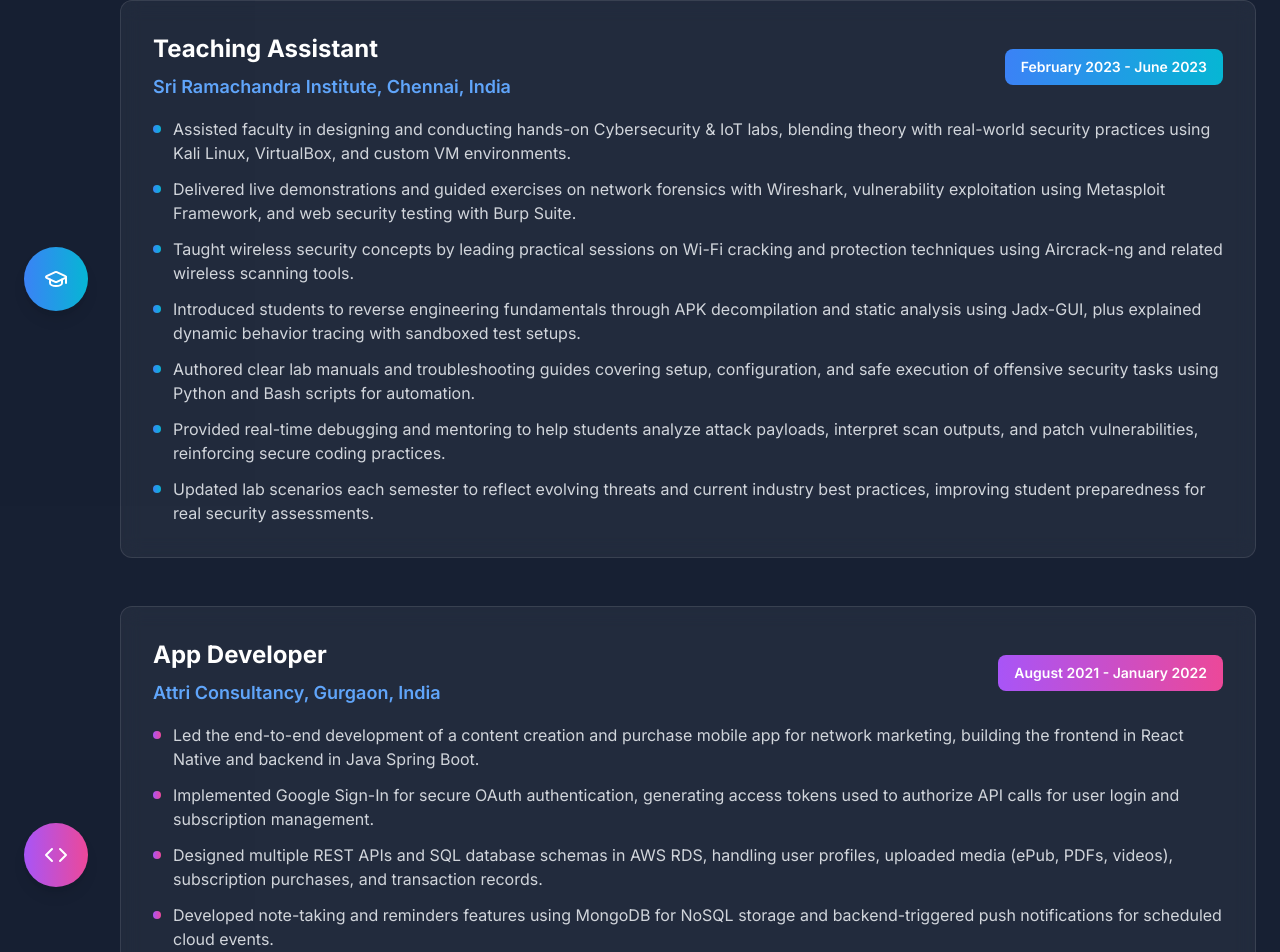
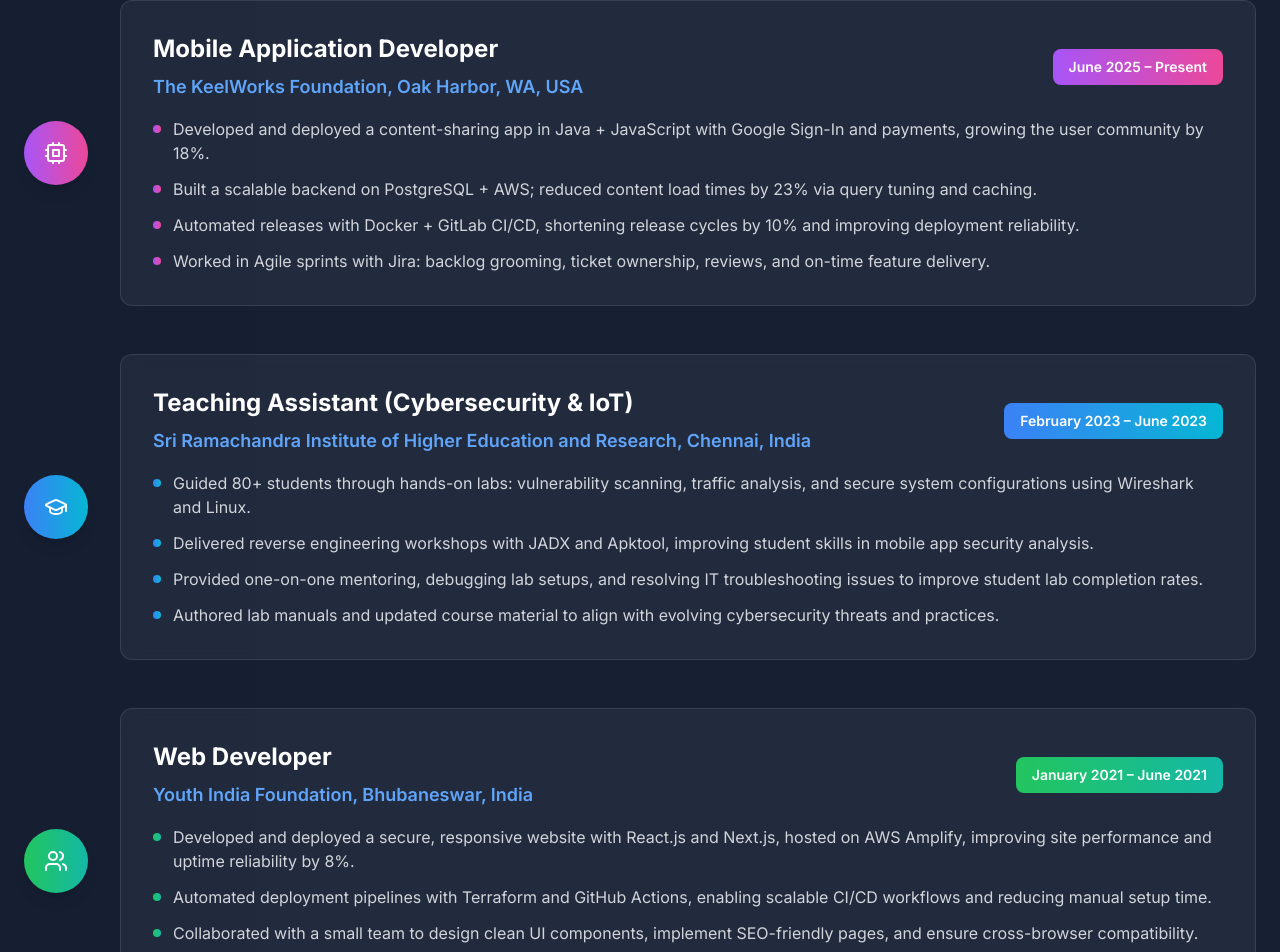
Before and after one commit to sudhagarkv/portfolio, a React (Vite) app: page / in a window 1280 px wide. Shown: the part 3051-4003 px from the top of the page. Built offline with nearby package versions, Linux system fonts and the light colour scheme.

Commit message:
Updated Experience (KeelWorks, TA, YIF) and adjusted Footer, Hero, Navigation components

```diff
--- a/src/components/Experience.tsx
+++ b/src/components/Experience.tsx
@@ -1,55 +1,48 @@
 import React from 'react';
 import { motion } from 'framer-motion';
-import { Briefcase, GraduationCap, Code, Users } from 'lucide-react';
+import { Briefcase, GraduationCap, Users, Cpu } from 'lucide-react';
 
 const Experience: React.FC = () => {
   const experiences = [
     {
-      title: 'Teaching Assistant',
-      company: 'Sri Ramachandra Institute, Chennai, India',
-      period: 'February 2023 - June 2023',
+      title: 'Mobile Application Developer',
+      company: 'The KeelWorks Foundation, Oak Harbor, WA, USA',
+      period: 'June 2025 – Present',
+      icon: <Cpu className="w-6 h-6" />,
+      color: 'from-purple-500 to-pink-500',
+      responsibilities: [
+        'Developed and deployed a content-sharing app in Java + JavaScript with Google Sign-In and payments, growing the user community by 18%.',
+        'Built a scalable backend on PostgreSQL + AWS; reduced content load times by 23% via query tuning and caching.',
+        'Automated releases with Docker + GitLab CI/CD, shortening release cycles by 10% and improving deployment reliability.',
+        'Worked in Agile sprints with Jira: backlog grooming, ticket ownership, reviews, and on-time feature delivery.'
+      ]
+    },
+    {
+      title: 'Teaching Assistant (Cybersecurity & IoT)',
+      company: 'Sri Ramachandra Institute of Higher Education and Research, Chennai, India',
+      period: 'February 2023 – June 2023',
       icon: <GraduationCap className="w-6 h-6" />,
       color: 'from-blue-500 to-cyan-500',
       responsibilities: [
-        'Assisted faculty in designing and conducting hands-on Cybersecurity & IoT labs, blending theory with real-world security practices using Kali Linux, VirtualBox, and custom VM environments.',
-        'Delivered live demonstrations and guided exercises on network forensics with Wireshark, vulnerability exploitation using Metasploit Framework, and web security testing with Burp Suite.',
-        'Taught wireless security concepts by leading practical sessions on Wi-Fi cracking and protection techniques using Aircrack-ng and related wireless scanning tools.',
-        'Introduced students to reverse engineering fundamentals through APK decompilation and static analysis using Jadx-GUI, plus explained dynamic behavior tracing with sandboxed test setups.',
-        'Authored clear lab manuals and troubleshooting guides covering setup, configuration, and safe execution of offensive security tasks using Python and Bash scripts for automation.',
-        'Provided real-time debugging and mentoring to help students analyze attack payloads, interpret scan outputs, and patch vulnerabilities, reinforcing secure coding practices.',
-        'Updated lab scenarios each semester to reflect evolving threats and current industry best practices, improving student preparedness for real security assessments.'
-      ]
-    },
-    {
-      title: 'App Developer',
-      company: 'Attri Consultancy, Gurgaon, India',
-      period: 'August 2021 - January 2022',
-      icon: <Code className="w-6 h-6" />,
-      color: 'from-purple-500 to-pink-500',
-      responsibilities: [
-        'Led the end-to-end development of a content creation and purchase mobile app for network marketing, building the frontend in React Native and backend in Java Spring Boot.',
-        'Implemented Google Sign-In for secure OAuth authentication, generating access tokens used to authorize API calls for user login and subscription management.',
-        'Designed multiple REST APIs and SQL database schemas in AWS RDS, handling user profiles, uploaded media (ePub, PDFs, videos), subscription purchases, and transaction records.',
-        'Developed note-taking and reminders features using MongoDB for NoSQL storage and backend-triggered push notifications for scheduled cloud events.',
-        'Configured secure media storage in AWS S3, delivered via CloudFront CDN with time-bound signed URLs; managed secrets with AWS Secrets Manager and DNS with Route 53.',
-        'Containerized the app using Docker with multi-stage builds, published images to AWS ECR, and automated CI/CD with GitLab pipelines and Ansible SSH to deploy on AWS EC2, using Nginx, Let’s Encrypt SSL, and a load balancer for secure, scalable delivery.'
+        'Guided 80+ students through hands-on labs: vulnerability scanning, traffic analysis, and secure system configurations using Wireshark and Linux.',
+        'Delivered reverse engineering workshops with JADX and Apktool, improving student skills in mobile app security analysis.',
+        'Provided one-on-one mentoring, debugging lab setups, and resolving IT troubleshooting issues to improve student lab completion rates.',
+        'Authored lab manuals and updated course material to align with evolving cybersecurity threats and practices.'
       ]
     },
     {
       title: 'Web Developer',
       company: 'Youth India Foundation, Bhubaneswar, India',
-      period: 'January 2021 - June 2021',
+      period: 'January 2021 – June 2021',
       icon: <Users className="w-6 h-6" />,
       color: 'from-green-500 to-teal-500',
       responsibilities: [
-        'Built and deployed a static NGO website to raise awareness about events and services, using React.js, Next.js, and React MUI for responsive, modern UI components.',
-        'Configured Webpack and Babel with custom plugin loaders to handle SVG, PNG, and JPEG formats efficiently for rendering gallery and media assets.',
-        'Deployed development builds via Vercel for rapid preview, then migrated the production site to AWS Amplify for scalable hosting with built-in CI/CD.',
-        'Integrated AWS WAF (Web Application Firewall) to protect the live site from DDoS attacks and malicious requests, enhancing trust and uptime.',
-        'Automated Infrastructure as Code (IaC) by writing Terraform scripts to provision Route 53 DNS, AWS Certificate Manager, and Amplify settings; managed deployment via GitHub Actions CI/CD.',
-        'Managed security configurations and monitoring for S3 buckets, domain routing, and SSL certificates, ensuring a reliable, secure, and maintainable static web presence.'
-      ]
-    }
+        'Developed and deployed a secure, responsive website with React.js and Next.js, hosted on AWS Amplify, improving site performance and uptime reliability by 8%.',
+        'Automated deployment pipelines with Terraform and GitHub Actions, enabling scalable CI/CD workflows and reducing manual setup time.',
+        'Collaborated with a small team to design clean UI components, implement SEO-friendly pages, and ensure cross-browser compatibility.',
+        'Integrated security best practices including HTTPS, access control for content, and monitoring through AWS Amplify’s built-in alerts.'
+        ]
+    },
   ];
 
   return (
@@ -65,7 +58,7 @@
             <span className="gradient-text">Work Experience</span>
           </h2>
           <p className="text-xl text-gray-400 max-w-3xl mx-auto">
-            Building secure solutions and mentoring the next generation of cybersecurity professionals
+            Building secure solutions and mentoring the next generation of IT and cybersecurity professionals
           </p>
           <div className="w-24 h-1 bg-gradient-to-r from-blue-500 to-purple-500 mx-auto mt-6"></div>
         </motion.div>
--- a/src/components/Footer.tsx
+++ b/src/components/Footer.tsx
@@ -16,7 +16,7 @@
     },
     {
       icon: <Download className="w-5 h-5" />,
-      href: 'https://drive.google.com/file/d/1QnzqifvTQklTXW265qQZS63kTu9DbQAF/view?usp=sharing',
+      href: 'https://drive.google.com/file/d/1OneHOgewhR_ghtl4sBMNlGAm2iqvDx4X/view?usp=sharing',
       label: 'Resume'
     }
   ];
--- a/src/components/Hero.tsx
+++ b/src/components/Hero.tsx
@@ -117,7 +117,7 @@
             <motion.a
               whileHover={{ scale: 1.05 }}
               whileTap={{ scale: 0.95 }}
-              href="https://drive.google.com/file/d/1QnzqifvTQklTXW265qQZS63kTu9DbQAF/view?usp=sharing"
+              href="https://drive.google.com/file/d/1OneHOgewhR_ghtl4sBMNlGAm2iqvDx4X/view?usp=sharing"
               target="_blank"
               rel="noopener noreferrer"
               className="border border-gray-600 hover:border-gray-400 text-gray-300 hover:text-white px-8 py-4 rounded-lg font-semibold transition-all duration-300"
--- a/src/components/Navigation.tsx
+++ b/src/components/Navigation.tsx
@@ -89,7 +89,7 @@
             <motion.a
               whileHover={{ scale: 1.1 }}
               whileTap={{ scale: 0.95 }}
-              href="https://drive.google.com/file/d/1QnzqifvTQklTXW265qQZS63kTu9DbQAF/view?usp=sharing"
+              href="https://drive.google.com/file/d/1OneHOgewhR_ghtl4sBMNlGAm2iqvDx4X/view?usp=sharing"
               target="_blank"
               rel="noopener noreferrer"
               className="flex items-center space-x-2 bg-blue-600 hover:bg-blue-700 px-4 py-2 rounded-lg transition-colors duration-300"
```
